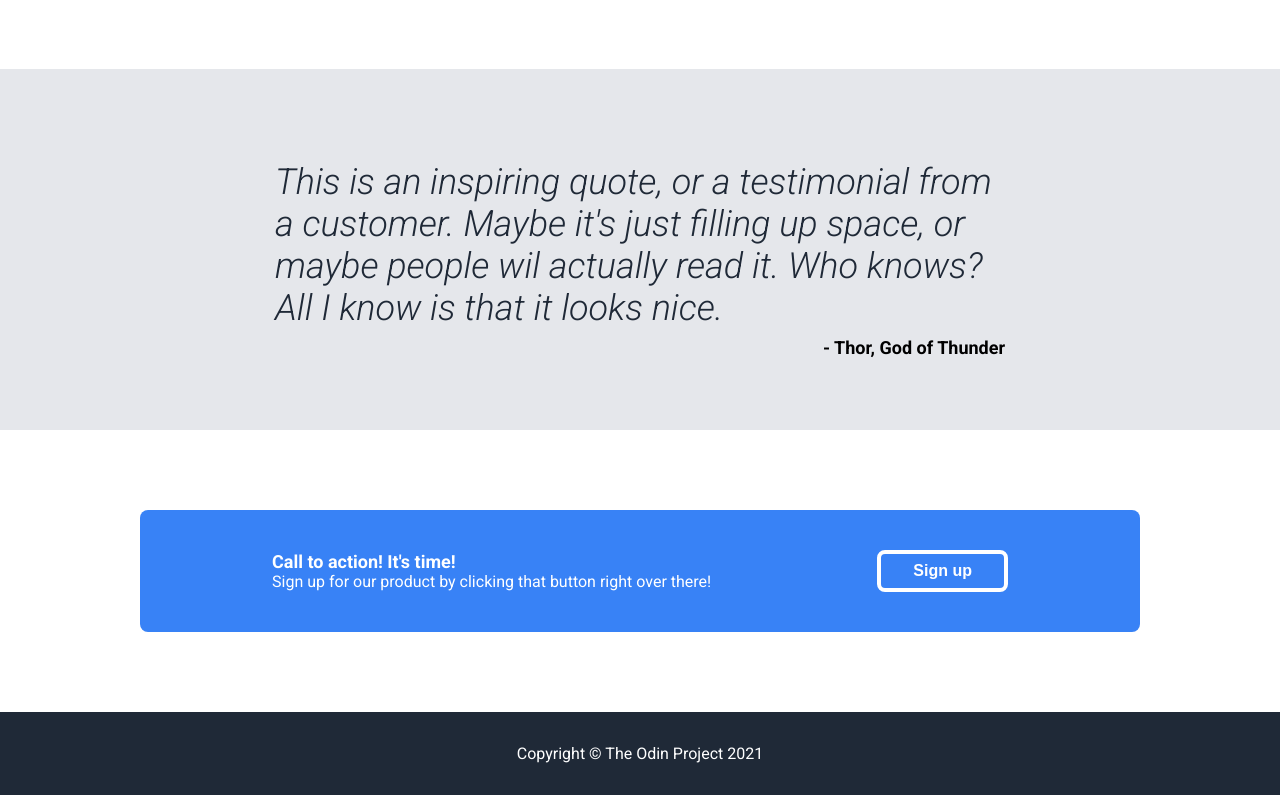
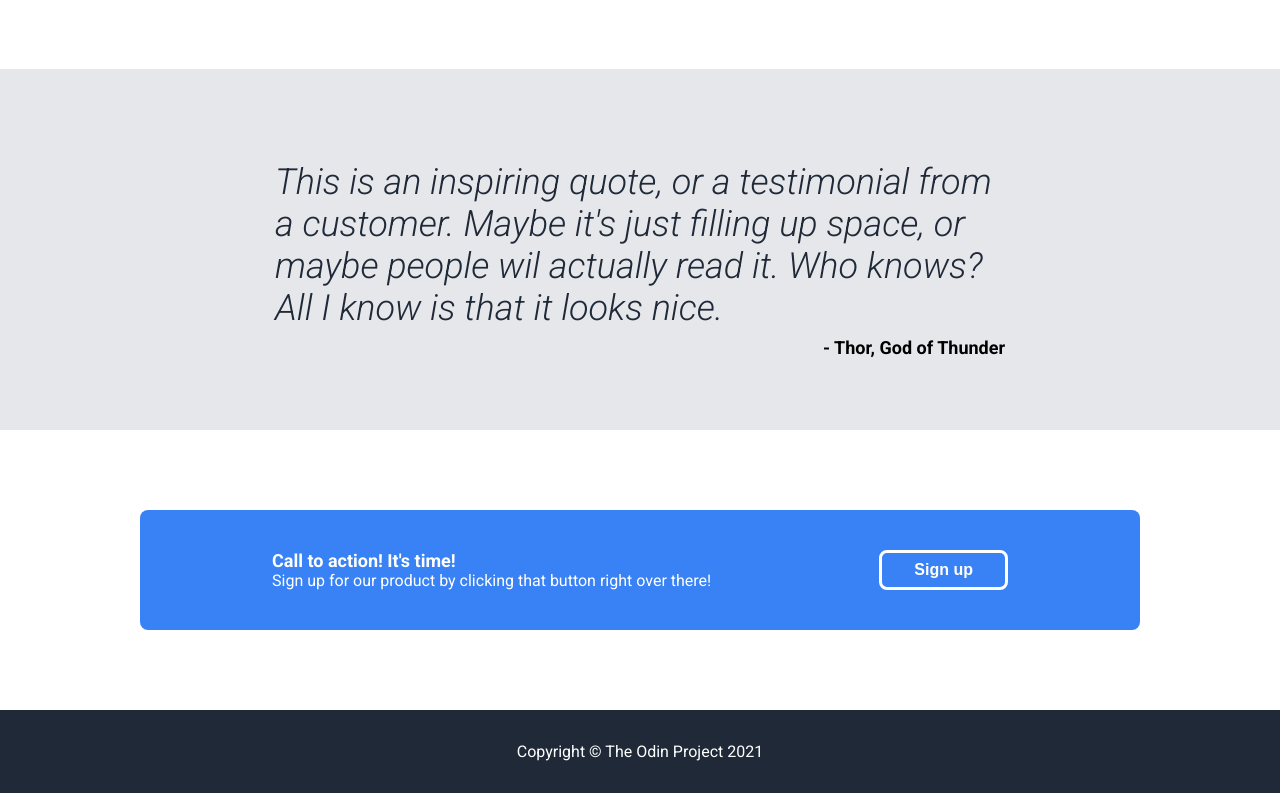
Before and after one commit to Dev-Wasp/odin-landing-page, a plain HTML site: page index.html in a window 1280 px wide. Shown: the part 730-1525 px from the top of the page. Drawn offline with Linux system fonts and the light colour scheme.

Commit message:
Add small css fix

```diff
--- a/style.css
+++ b/style.css
@@ -122,8 +122,6 @@ button {
 }
 
 .card .placeholder {
-  box-sizing: border-box;
-
   width: 150px;
   height: 150px;
 
@@ -199,9 +197,7 @@ button {
 }
 
 .cta button {
-  box-sizing: border-box;
-
-  border: 4px solid #FFF;
+  border: 3px solid #FFF;
 }
 
 /* FOOTER */
```
